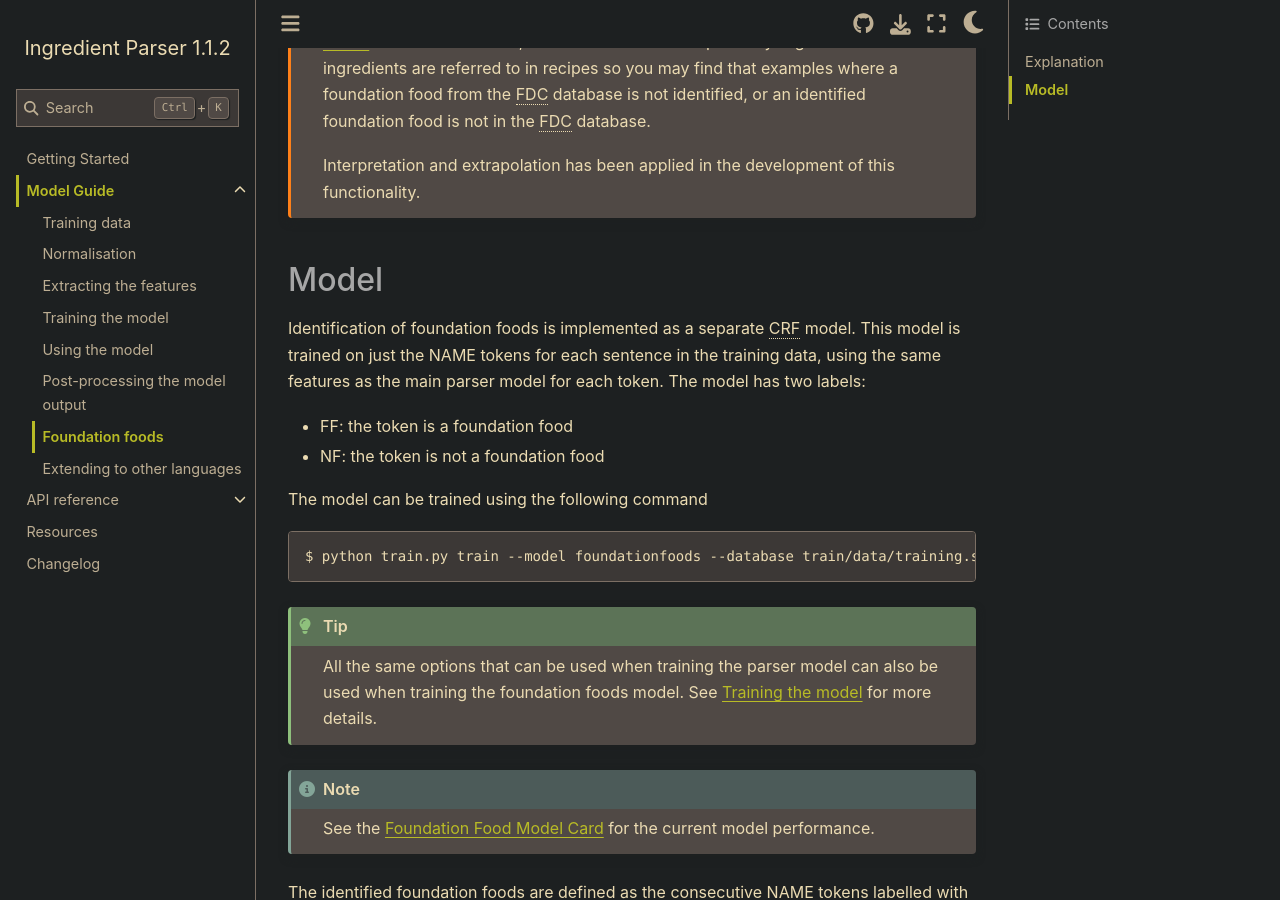
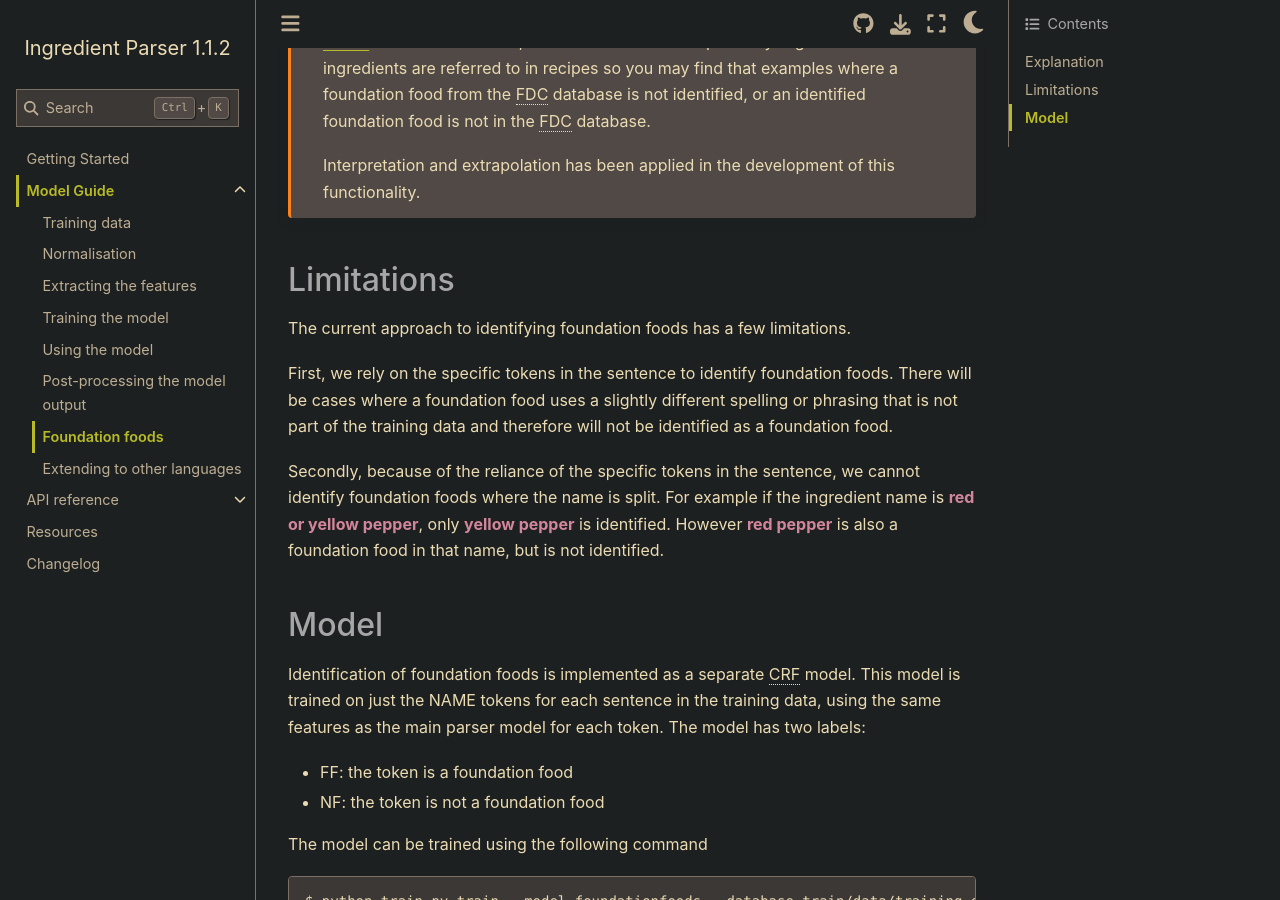
Before and after one commit to strangetom/ingredient-parser, a Sphinx documentation site: the page built from docs/source/guide/foundation.rst, in a window 1280 px wide and 900 px high, scrolled down 1512 px. Built offline with Sphinx 7.4.7 and the Sphinx Book theme 1.1.4, drawn with Linux system fonts in a browser that asks for light colours.

Commit message:
Docs: Updates for foundation foods doc page and training data README.

```diff
--- a/docs/source/guide/foundation.rst
+++ b/docs/source/guide/foundation.rst
@@ -66,6 +66,17 @@ The table below gives some examples of the foundation foods for different ingred
 
     Interpretation and extrapolation has been applied in the development of this functionality.
 
+
+Limitations
+^^^^^^^^^^^
+
+The current approach to identifying foundation foods has a few limitations.
+
+First, we rely on the specific tokens in the sentence to identify foundation foods. There will be cases where a foundation food uses a slightly different spelling or phrasing that is not part of the training data and therefore will not be identified as a foundation food.
+
+Secondly, because of the reliance of the specific tokens in the sentence, we cannot identify foundation foods where the name is split. For example if the ingredient name is **red or yellow pepper**, only **yellow pepper** is identified. However **red pepper** is also a foundation food in that name, but is not identified.
+
+
 Model
 ^^^^^
 
```
Also changed, not shown: train/data/README.md.
